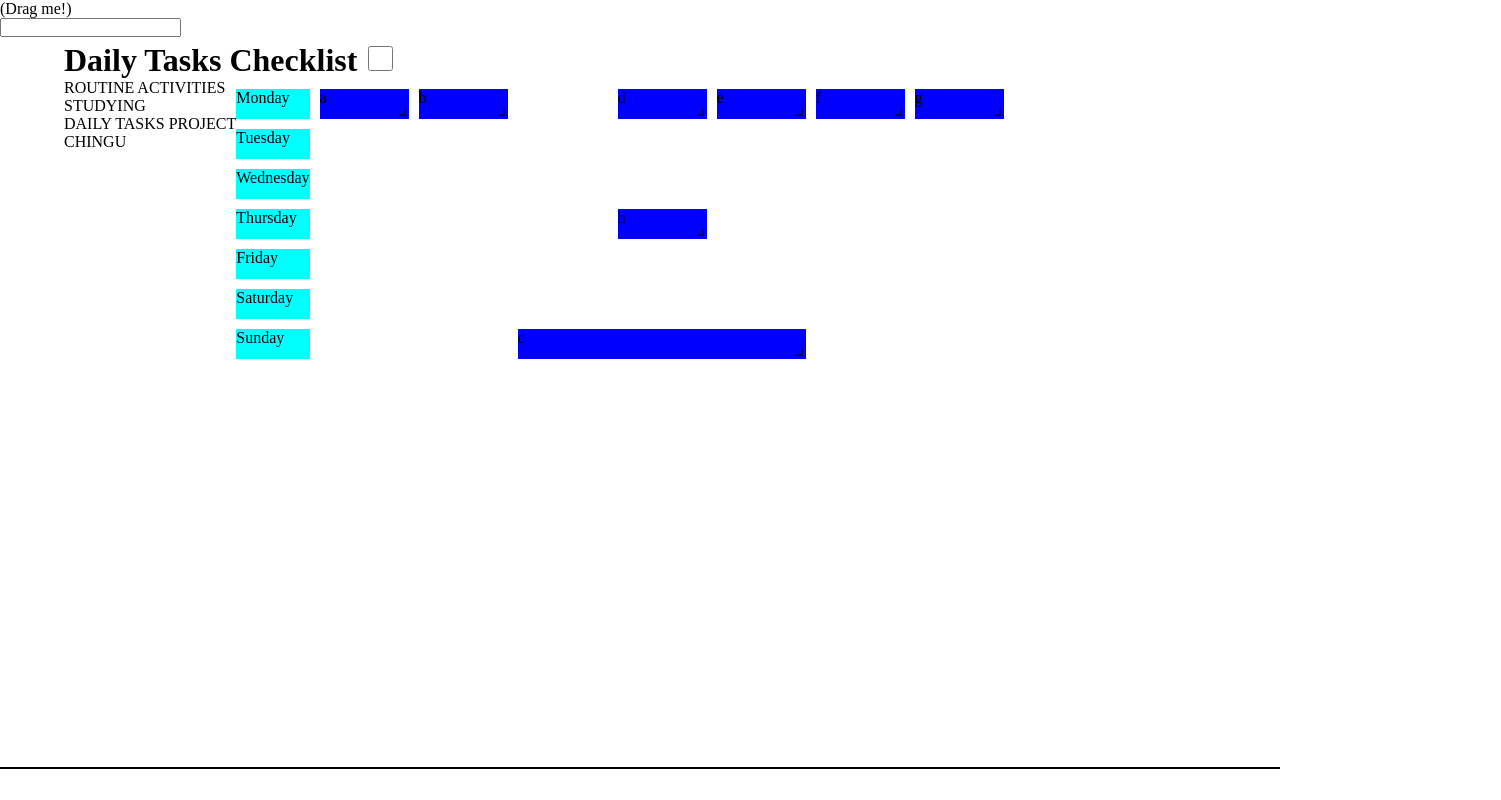
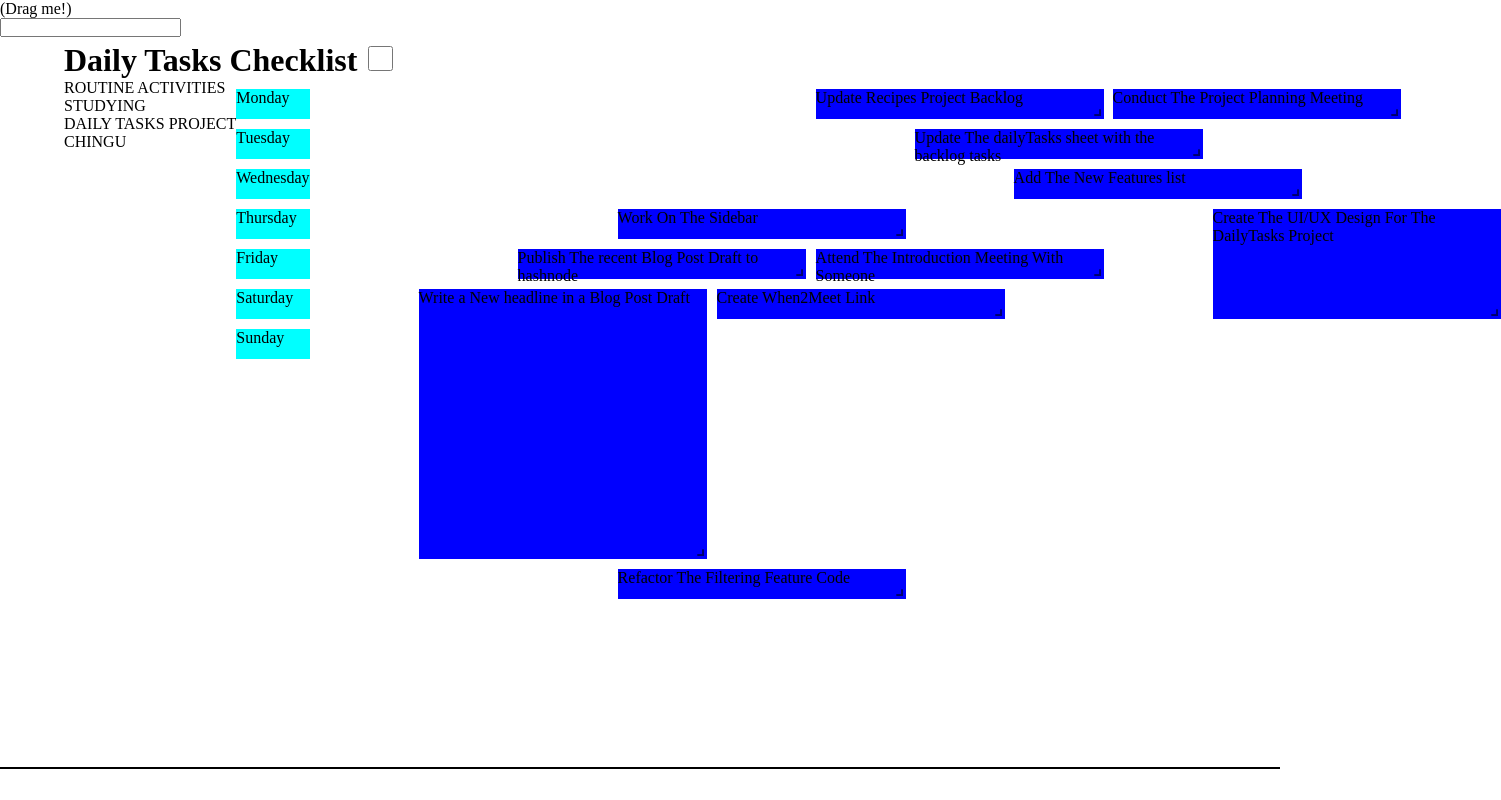
Before and after one commit to chingu-voyages/v47-tier2-team-20, a React (Vite) app in the folder DailyTasksApp/: page / in a window 1280 px wide. Shown: the whole page, 1501 px wide, since content can reach past the window. Built offline with nearby package versions, Linux system fonts and the light colour scheme.

Commit message:
populated task boxes

```diff
--- a/DailyTasksApp/src/App.jsx
+++ b/DailyTasksApp/src/App.jsx
@@ -1,13 +1,13 @@
 import '../node_modules/react-grid-layout/css/styles.css';
 import '../node_modules/react-resizable/css/styles.css';
-import { useState } from 'react'
+import { useEffect, useState } from 'react';
 import GridLayout from "react-grid-layout";
-import './App.css'
-import data from './assets.json'
-// import List from './components/List'
-import Header from './components/Header'
-import SideBar from './components/SideBar'
-// const ResponsiveGridLayout = WidthProvider(Responsive);
+import './App.css';
+import data from './assets.json';
+import Header from './components/Header';
+import SideBar from './components/SideBar';
+import Category from './components/Category';
+
 const layout = [
   { i: "a", x: 0, y: 0, w: 1, h: 1 },
   { i: "b", x: 1, y: 0, w: 1, h: 1 },
@@ -19,9 +19,59 @@ const layout = [
   { i: "h", x: 3, y: 3, w: 1, h: 1 }
 ];
 function App() {
-  const [currentDimensions, setCurrentDimensions] = useState({ w: 5, h: 2 })
   const [staticLayout, setStaticLayout] = useState(layout)
   const [taskName, setTaskName] = useState("")
+  const [days, setDays] = useState({
+    monday: {y:0, x:0},
+    tuesday: {y:1, x:0},
+    wednesday: {y:2, x:0},
+    thursday: {y:3, x:0},
+    friday: {y:4, x:0},
+    saturday: {y:5, x:0},
+    sunday: {y:6, x:0}
+  })
+  const [tasks, setTasks] = useState([])
+
+
+
+ useEffect(() => {
+  let newArr = []
+  let taskNames = data.map(n => {
+    return n.activityTypes.map(n => {
+      return n.Tasks.map(n => {
+        if(days[n.days[0]]){
+          n.y = days[n.days[0]].y
+          n.x = days[n.days[0]].x
+          n.h = n.days.length
+          console.log('before', n)
+          // for(let day of n.days){
+          //   setDays({...days, [day]:{y: days[day].y, x: days[day].x++ }})
+          // }
+          setDays({...days, [n.days[0]]: {...days[n.days[0]], x : days[n.days[0]].x++} })
+          newArr.push(n)
+          console.log('after', n)
+        }
+        // for (let day of n.days) {
+        //   if(days[day]) {
+        //     n.y = days[day].y
+        //     n.x = days[day].x
+        //     console.log('days[day].x', days[day].x)
+        //     console.log(n)
+        //     setDays({...days, [day]:{y: days[day].y, x: days[day].x++ }})
+        //     setTasks([...tasks,n])
+        //     newArr.push(n)
+        //   }
+        // }
+      }
+      )
+    })
+  })
+console.log(newArr)
+setTasks(newArr)
+  // setTasks(taskNames)
+
+ }, [])
+
 
   const onDrop = (layout, layoutItem, _event) => {
     console.log(layoutItem)
@@ -39,10 +89,10 @@ function App() {
         className="droppable-element"
         draggable={true}
         unselectable='on'
-        // unselectable="on"
-        // onDragStart={(e) => {
-        //   e.dataTransfer.setData("text/plain", "");
-        // }}
+      // unselectable="on"
+      // onDragStart={(e) => {
+      //   e.dataTransfer.setData("text/plain", "");
+      // }}
       >
         (Drag me!)
       </div>
@@ -65,27 +115,18 @@ function App() {
 
             <GridLayout
               className="layout"
-              layout={layout}
+              // layout={layout}
               cols={12}
               rowHeight={30}
               width={1200}
-              // droppingItem= {{ i: "z", w: 2, h: 2 }}
-              // This turns off compaction so you can place items wherever.
               verticalCompact={false}
-              // preventCollision= {false}
-              // preventCollision={!this.state.compactType}
               isDroppable={true}
               draggable={true}
-              // measureBeforeMount={false}
               preventCollision={true}
-
-              // onDropDragOver= {(e) => ({ i: layout.length, w:2, h:1 }) }
               onDrop={onDrop}
-
-
             >
-              {staticLayout.map ((n, i) => (
-                <div key={i} data-grid={{ x: n.x, y: n.y, w: n.w, maxW: 3, h: n.h }}>{n.i}</div>
+              {tasks.map((n, i) => (
+                <div key={i} data-grid={{ x: n.x, y: n.y, w: 3, maxW: 3, h: n.h }}>{n.taskName}</div>
               ))}
               {/* <div key="a" data-grid={{ x: 0, y: 0, w: 2, maxW: 3, h: 1 }}>a</div>
               <div key="b" data-grid={{ x: 1, y: 4, w: 3, maxW: 3, h: 1 }}>Saturday</div>
```
